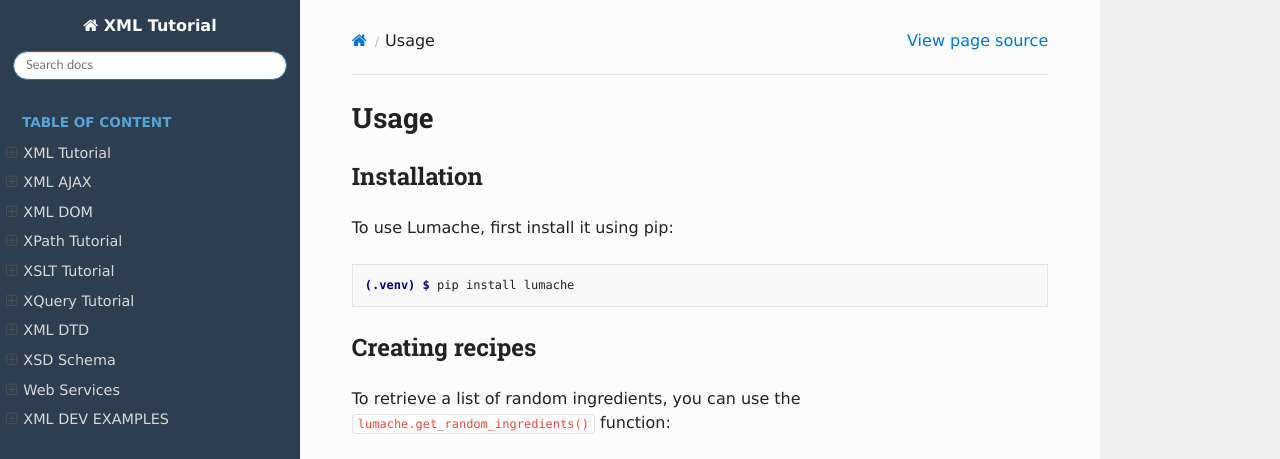
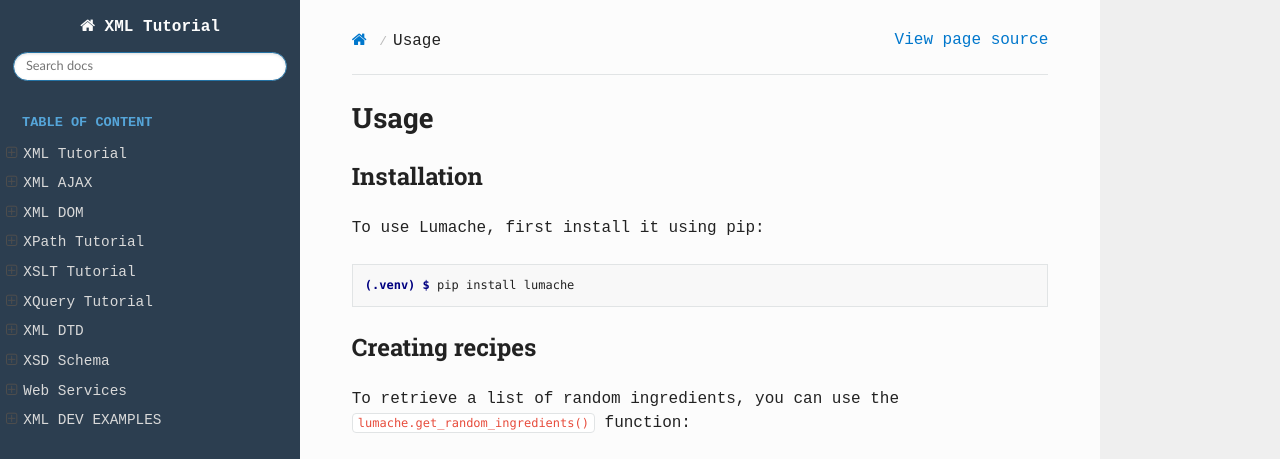
Before and after one commit to tsx-khann/xml-tutorials, a Sphinx documentation site: the page built from docs/source/usage.rst, in a window 1280 px wide and 1036 px high. Shown: the top 459 px of the window. Built offline with Sphinx 7.4.7 and the Read the Docs theme 3.1.0, drawn with Linux system fonts in a browser that asks for light colours; pages that are not in the unit, such as notebooks, are missing from menus; grey boxes are pictures that could not be loaded.

Commit message:
Update custom.css

```diff
--- a/docs/source/_static/custom.css
+++ b/docs/source/_static/custom.css
@@ -2,7 +2,7 @@
 body {
     background-color: #ADD8E6; /* Light blue for overall background */
     color: #222; /* Darker text for better readability */
-    font-family: Verdana;
+    font-family: 'Courier New', Courier, monospace;
 }
 /* Style links: Default blue, turns a softer green on hover */
 a {
@@ -11,7 +11,7 @@
 }
 
 a:hover {
-    color: #005fa3;
+    color: green;
     text-decoration: underline;
 }
 
@@ -44,12 +44,12 @@
 }
 
 .wy-nav-top a:hover {
-    color: #ADD8E6; /* Light blue on hover */
+    color: #800080; /* Light blue on hover */
 }
 
 /* Table headers */
 .wy-table-responsive th {
-    background-color: #003366; /* Dark blue header */
+    background-color: #2c3e50; /* Dark blue header */
     color: #ffffff; /* White text for the header */
 }
 
@@ -58,7 +58,7 @@
     background-color: #e8e8e8;
     padding: 2px 4px;
     border-radius: 4px;
-    font-family: 'Courier New', Courier, monospace;
+    font-family: Verdana, sans-serif;
 }
 
 /* Blockquotes */
```
